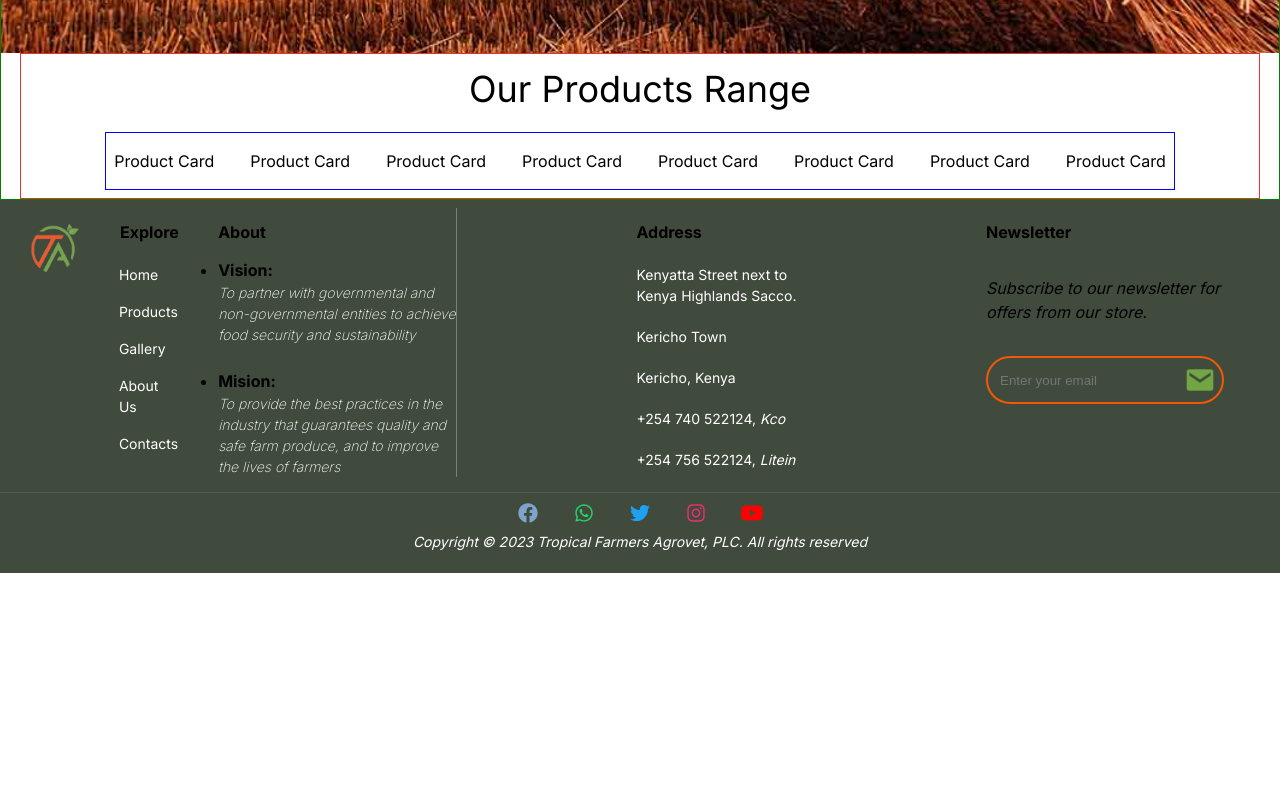
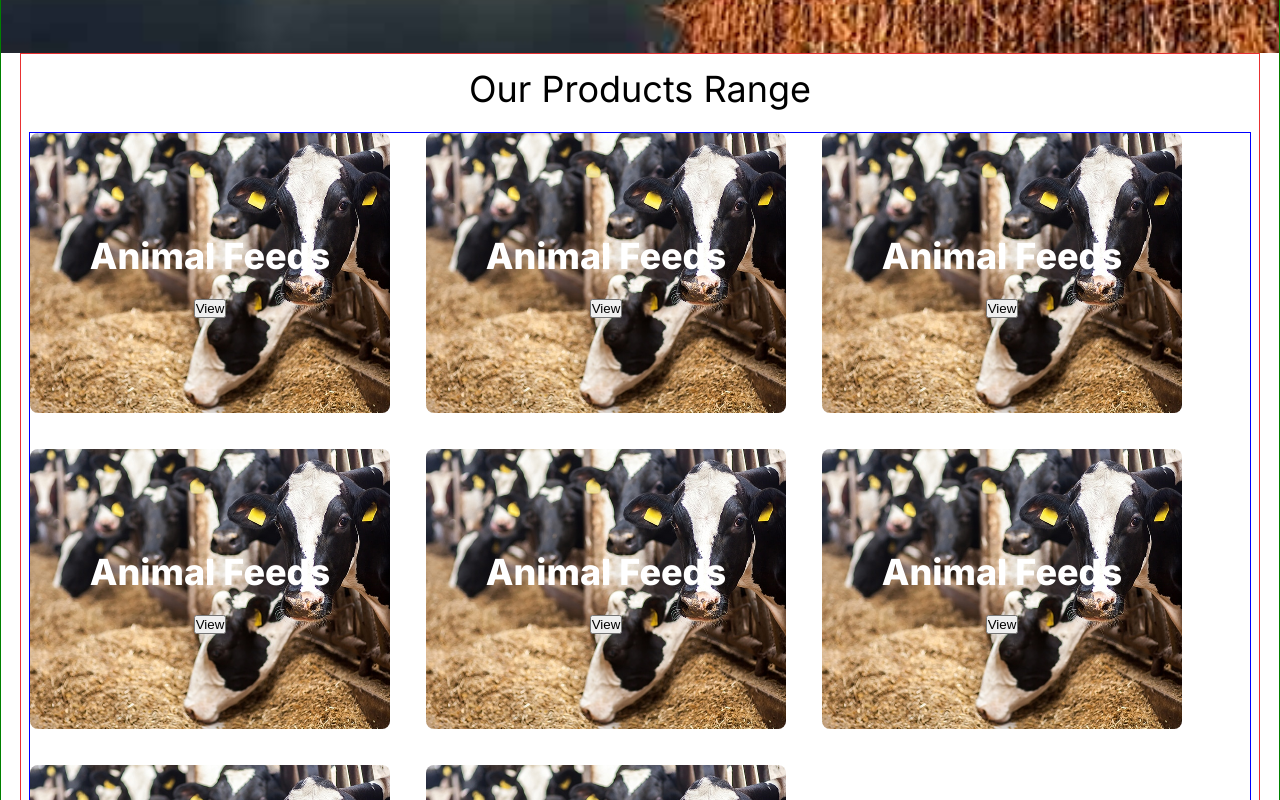
Before and after one commit to Ase020/tropical-farmers-agrovet, a React (Vite) app: page / in a window 1280 px wide. Shown: the part 740-1540 px from the top of the page. Before the commit the page ends 1313 px from the top, so only its background shows below. Built offline with nearby package versions, Linux system fonts and the light colour scheme; a web font is replaced by a local one.

Commit message:
product card build

```diff
--- a/src/components/product-card/ProductCard.jsx
+++ b/src/components/product-card/ProductCard.jsx
@@ -1,7 +1,22 @@
 import "./product-card.css";
 
 const ProductCard = () => {
-  return <div className="product_card">Product Card</div>;
+  return (
+    <div className="product_card">
+      <div className="product_cover">
+        <img
+          src="/livestock_feeds.jpg"
+          alt="feeds"
+          className="product_cover-img"
+        />
+      </div>
+
+      <div className="product_info">
+        <h1 className="product_header">Animal Feeds</h1>
+        <button className="product_btn">View</button>
+      </div>
+    </div>
+  );
 };
 
 export default ProductCard;
--- a/src/components/product-card/product-card.css
+++ b/src/components/product-card/product-card.css
@@ -0,0 +1,39 @@
+.product_card {
+  position: relative;
+  width: 360px;
+  height: 280px;
+  border-radius: 8px;
+  overflow: hidden;
+
+  display: flex;
+  align-items: center;
+  justify-content: center;
+  color: white;
+}
+
+.product_cover {
+  position: absolute;
+  inset: 0;
+  z-index: 1;
+}
+
+.product_cover-img {
+  width: 100%;
+  height: 100%;
+  object-fit: cover;
+}
+
+.product_info {
+  z-index: 2;
+  display: flex;
+  flex-direction: column;
+  align-items: center;
+  justify-content: center;
+  gap: 16px;
+}
+
+.product_header {
+  text-align: center;
+  font-size: 36px;
+  font-weight: 800;
+}
--- a/src/components/products/products.css
+++ b/src/components/products/products.css
@@ -21,11 +21,13 @@
 
 .products_card-wrapper {
   border: 1px solid blue;
-  padding: 16px 8px;
-  margin: 0 auto;
+  margin-bottom: 16px;
+  /* padding: 16px 8px; */
+  /* margin: 0 auto; */
 
   display: flex;
   flex-wrap: wrap;
   align-items: center;
+  justify-content: flex-start;
   gap: 36px;
 }
```
Also changed, not shown: public/livestock_feeds.jpg (renamed from public/livestock feeds_1.jpg).
